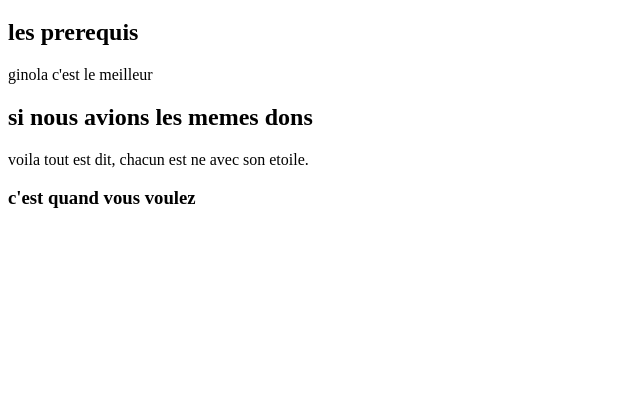
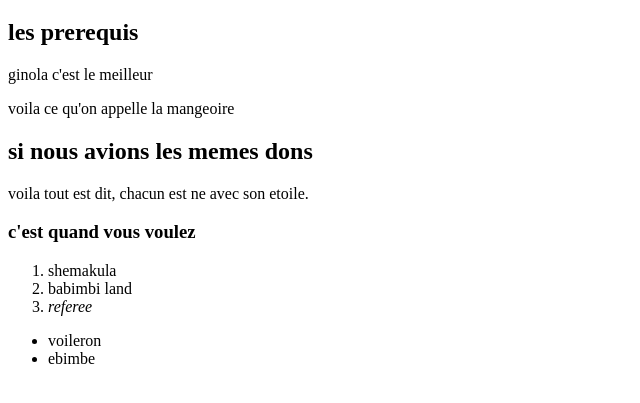
Before and after one commit to valpryz/Hello-World, a plain HTML site: page about-me.html in a window 1280 px wide. Shown: the part 61-464 px from the top of the page, without its empty margins (0-640 px from the left). Drawn offline with Linux system fonts and the light colour scheme.

Commit message:
last modification

```diff
--- a/about-me.html
+++ b/about-me.html
@@ -7,11 +7,19 @@
     <title>About me page</title>
 </head>
 <body>
-  <h1>lorem c'est la patte</h1>
+  <header>
+    <h1>lorem c'est la patte</h1>
+  </header>
 
   <h2>les prerequis</h2>
 
   <p>ginola c'est le meilleur</p>
+
+  <section>
+    <p>
+      voila ce qu'on appelle la mangeoire
+    </p>
+  </section>
 
   <h2>si nous avions les memes dons</h2>
 
@@ -19,5 +27,16 @@
 
   <h3>c'est quand vous voulez</h3>
 
+  <ol>
+    <li>shemakula</li>
+    <li>babimbi land</li>
+    <li><em>referee</em></li>
+  </ol>
+
+  <ul>
+    <li>voileron</li>
+    <li>ebimbe</li>
+  </ul>
+
 </body>
 </html>
```
